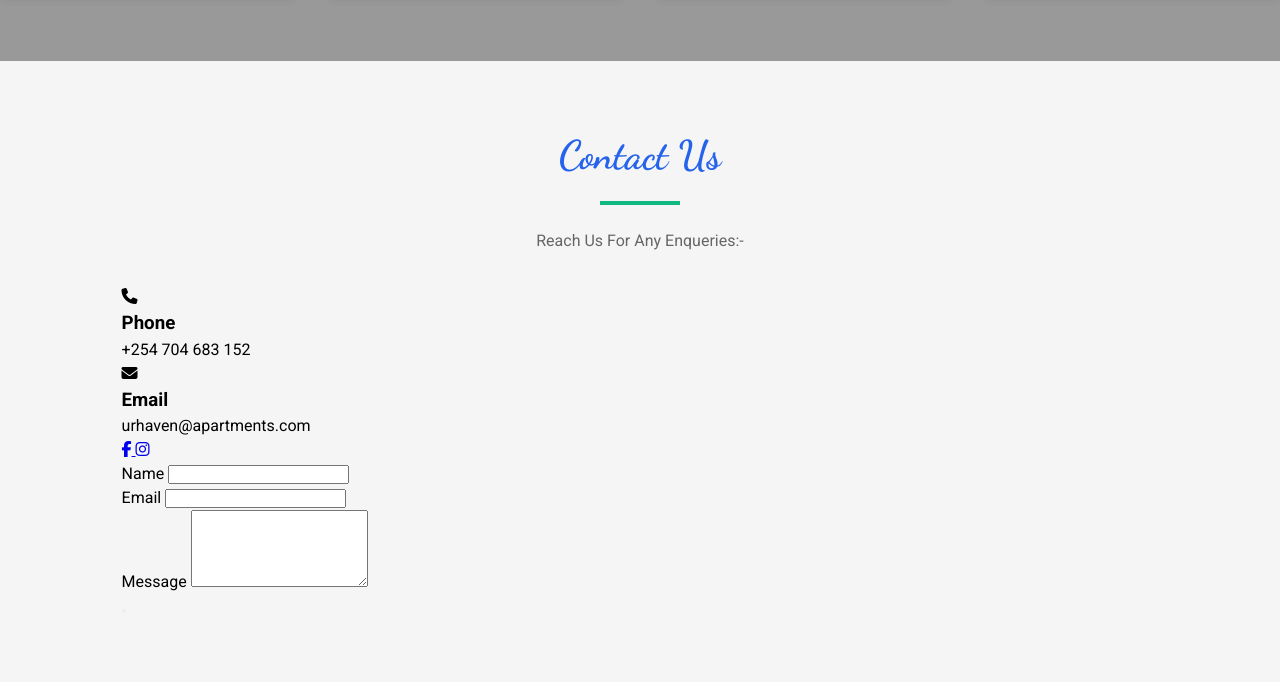
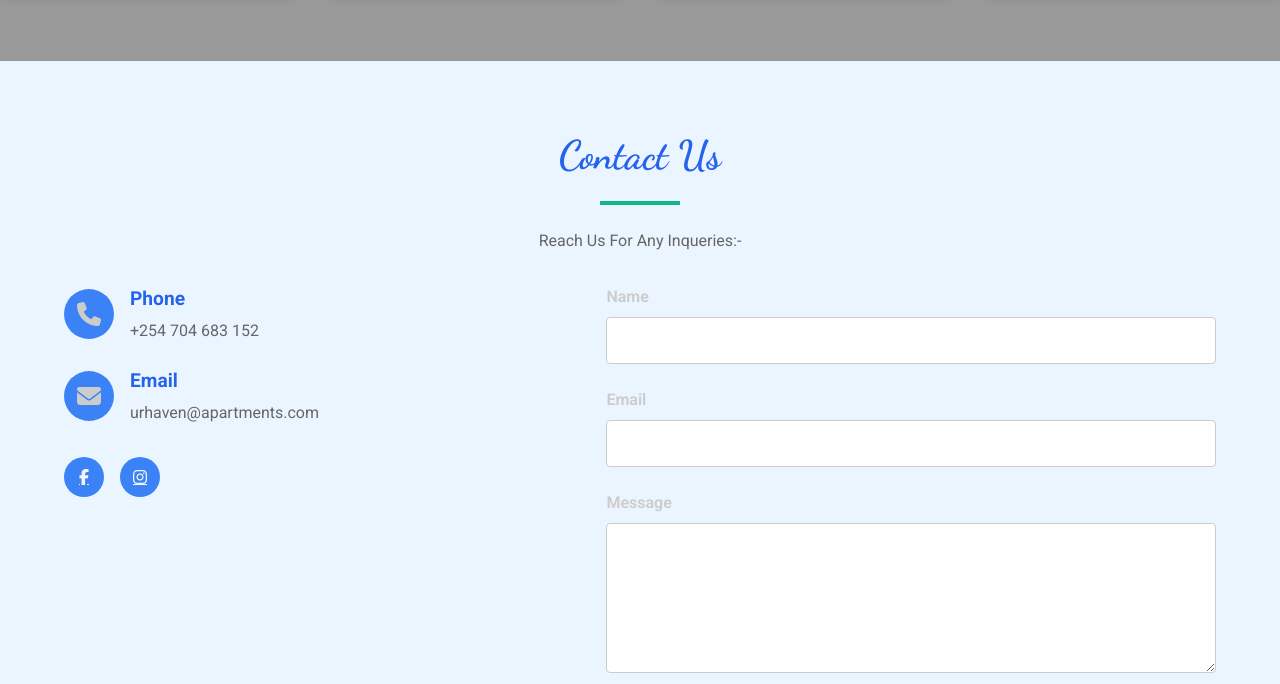
Before and after one commit to Maunducyrus/urban-haven-landing-page, a website built with Vite: page index.html in a window 1280 px wide. Shown: the part 3459-4143 px from the top of the page. Built offline with nearby package versions, Linux system fonts and the light colour scheme.

Commit message:
Worked on the contact US styles

```diff
--- a/index.html
+++ b/index.html
@@ -252,12 +252,12 @@
 
 <!-- Contact Us Section -->
 <section id="contact" class="section contact">
-  <div class="contact-grid">
+  <!-- <div class="contact-grid"> -->
     <div class="section-header">
       <h2 class="section-title">Contact Us</h2>
       <div class="divider"></div>
       <p class="section-description">
-       Reach Us For Any Enqueries:-
+       Reach Us For Any Inqueries:-
       </p>
     </div>
 
@@ -315,7 +315,7 @@
         </form>
       </div>
     </div>
-  </div>
+  <!-- </div> -->
 </section>
 
 <!-- Footer section -->
--- a/style.css
+++ b/style.css
@@ -308,6 +308,106 @@ body {
   font-size: 1rem;
 }
 
+/* contact section styles */
+.contact {
+  background-color: var(--primary-color-light);
+}
+.contact-grid {
+  display: flex;
+  flex-wrap: wrap;
+  gap: 3rem;
+  margin-top: 2rem;
+}
+.contact-info {
+  flex: 1 1 40%;
+}
+.contact-form {
+  flex: 1 1 50%;
+}
+.contact-method {
+  display: flex;
+  align-items: center;
+  margin-bottom: 1.5rem;
+}
+.contact-method-icon {
+  width: 50px;
+  height: 50px;
+  background-color: var(--primary-color);
+  color: var(--color-gray-dark);
+  border-radius: 50%;
+  display: flex;
+  justify-content: center;
+  align-items: center;
+  margin-right: 1rem;
+  font-size: 1.5rem;
+}
+.contact-method-details h3 {
+  font-size: 1.2rem;
+  margin-bottom: 0.3rem;
+  color: var(--primary-color-dark);
+}
+.contact-method-details p {
+  font-size: 1rem;
+  color: var(--color-gray-main);
+}
+.social-links {
+  display: flex;
+  gap: 1rem;
+  margin-top: 2rem;
+}
+.social-link {
+  width: 40px;
+  height: 40px;
+  background-color: var(--primary-color);
+  color: var(--color-white-light);
+  border-radius: 50%;
+  display: flex;
+  justify-content: center;
+  align-items: center;
+  transition: background-color 0.3s ease;
+}
+.social-link:hover {
+  background-color: var(--primary-color-dark);
+}
+.form-group {
+  margin-bottom: 1.5rem;
+}
+.form-label {
+  display: block;
+  font-weight: 600;
+  margin-bottom: 0.5rem;
+  color: var(--color-gray-dark);
+}
+.form-input {
+  width: 100%;
+  padding: 0.8rem;
+  border: 1px solid var(--color-gray-dark);
+  border-radius: 4px;
+  font-family: inherit;
+  font-size: 1rem;
+}
+.form-input:focus {
+  outline: none;
+  border-color: var(--primary-color-light);
+}
+textarea.form-input {
+  resize: vertical;
+  min-height: 150px;
+}
+.btn-submit {
+  background-color: var(--primary-color);
+  color: var(--color-white-light);
+  border: none;
+  padding: 0.8rem 1.5rem;
+  border-radius: 4px;
+  cursor: pointer;
+  font-size: 1rem;
+  transition: background-color 0.3s ease;
+}
+.btn-submit:hover {
+  background-color: var(--primary-color-dark);
+}
+
 
 
 
```
